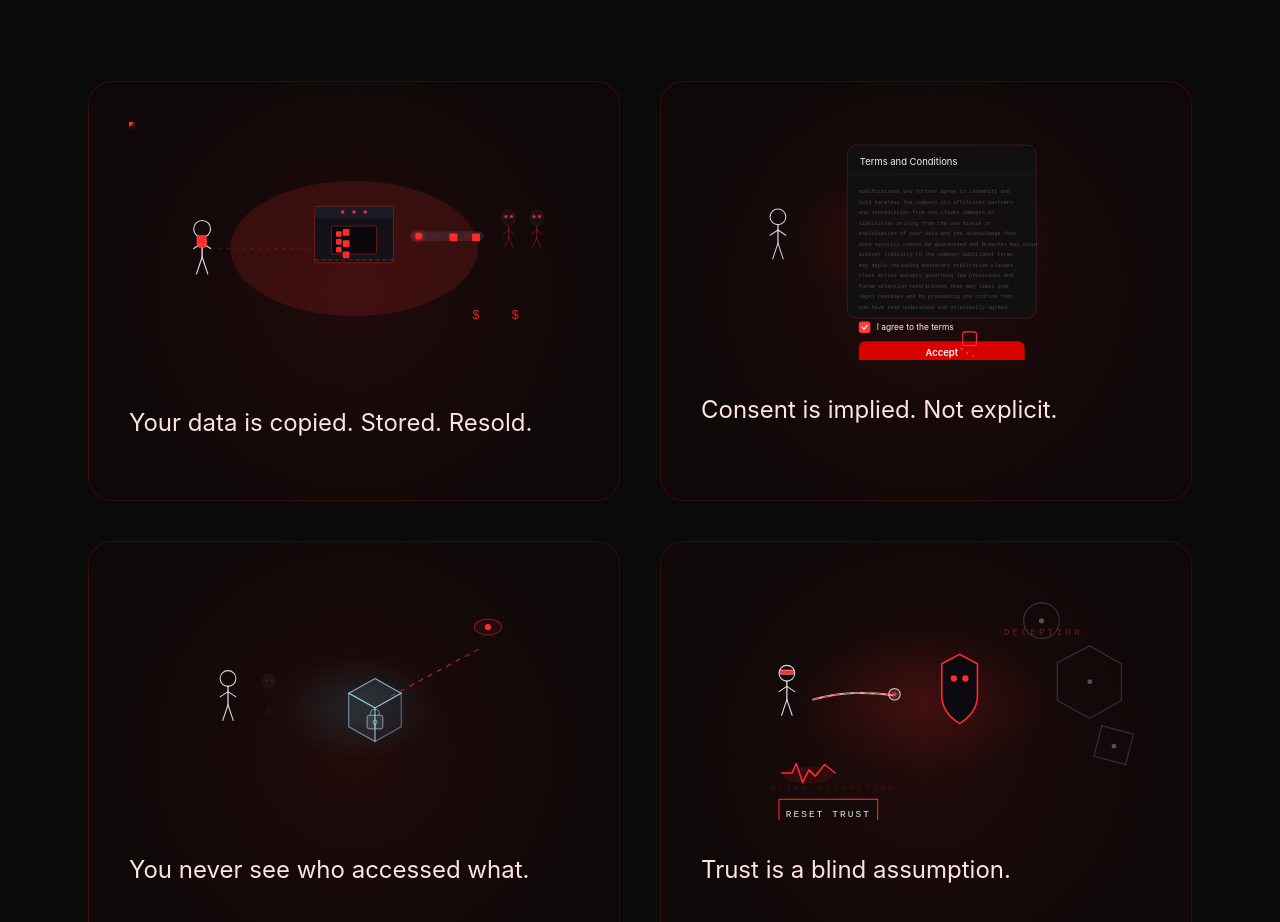
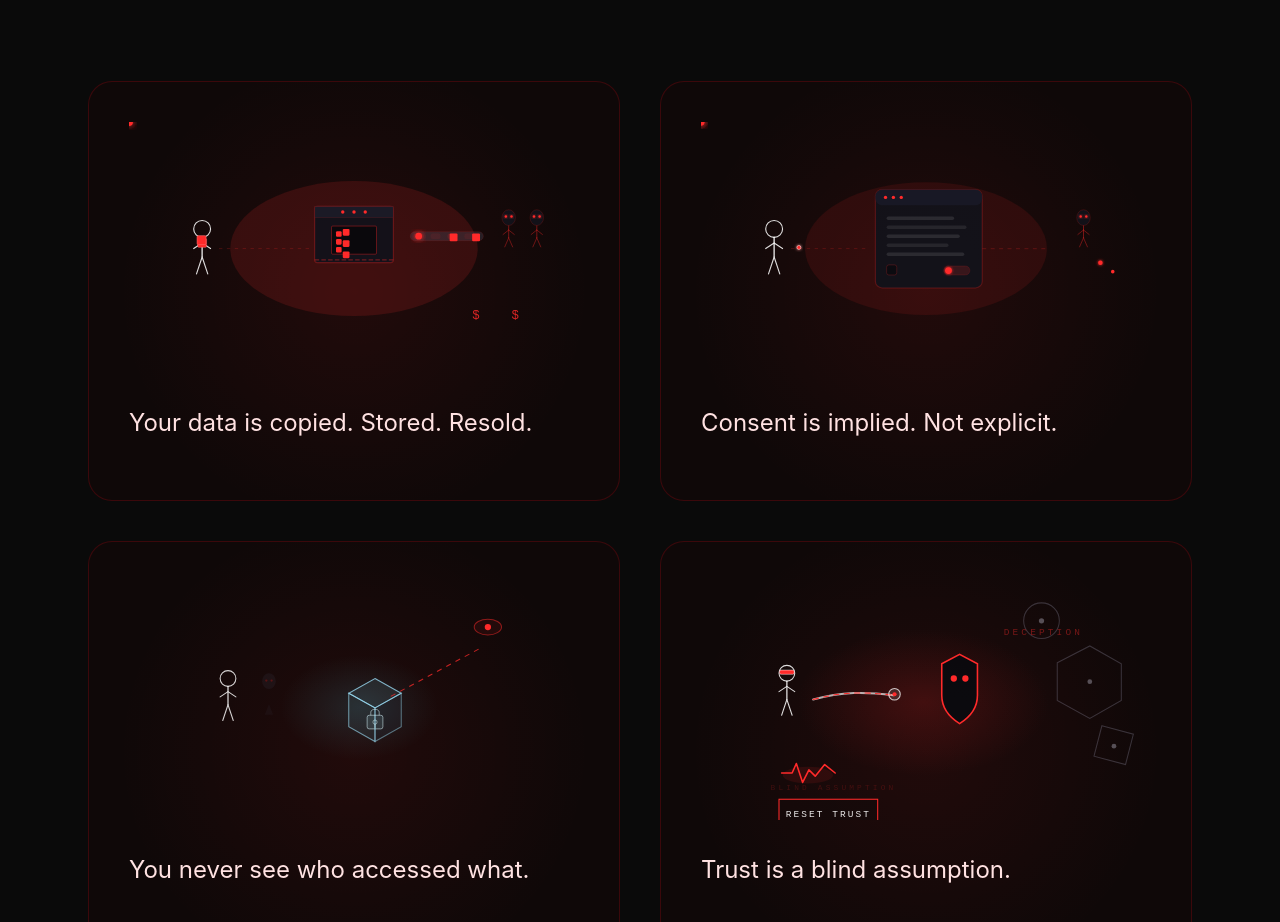
Before and after one commit to Architects-of-Change-Protocol/Architects_of_Change_Protocol, a React (Vite) app in the folder frontend/app/: page / in a window 1280 px wide. Shown: the part 1020-1942 px from the top of the page. Built offline with nearby package versions, Linux system fonts and the light colour scheme.

Commit message:
Rebuild ImplicitConsentAnimation with implied consent flow

```diff
--- a/frontend/app/src/landing/components/ImplicitConsentAnimation.tsx
+++ b/frontend/app/src/landing/components/ImplicitConsentAnimation.tsx
@@ -1,173 +1,200 @@
 export function ImplicitConsentAnimation() {
   return (
-    <div className="w-full max-w-[420px] aspect-[16/9] flex items-center justify-center">
+    <div className="w-full max-w-[470px] aspect-[16/9] flex items-center justify-center">
       <svg viewBox="0 0 800 450" className="w-full h-full">
         <defs>
-          <radialGradient id="implicitGlow" cx="50%" cy="50%" r="50%">
-            <stop offset="0%" stopColor="#ff2a2a" stopOpacity="0.16" />
-            <stop offset="100%" stopColor="#ff2a2a" stopOpacity="0" />
-          </radialGradient>
+          <filter id="redGlow" x="-50%" y="-50%" width="200%" height="200%">
+            <feGaussianBlur stdDeviation="6" result="blur" />
+            <feMerge>
+              <feMergeNode in="blur" />
+              <feMergeNode in="SourceGraphic" />
+            </feMerge>
+          </filter>
+
+          <filter id="softGlow" x="-50%" y="-50%" width="200%" height="200%">
+            <feGaussianBlur stdDeviation="3" result="blur" />
+            <feMerge>
+              <feMergeNode in="blur" />
+              <feMergeNode in="SourceGraphic" />
+            </feMerge>
+          </filter>
         </defs>
 
         <rect width="800" height="450" fill="transparent" />
-        <ellipse cx="400" cy="220" rx="250" ry="150" fill="url(#implicitGlow)">
-          <animate attributeName="opacity" values="0.6;1;0.6" dur="2.2s" repeatCount="indefinite" />
+
+        {/* ambient halo */}
+        <ellipse cx="400" cy="225" rx="215" ry="118" fill="rgba(255,42,42,0.10)">
+          <animate attributeName="rx" values="208;222;208" dur="3.2s" repeatCount="indefinite" />
+          <animate attributeName="ry" values="112;124;112" dur="3.2s" repeatCount="indefinite" />
         </ellipse>
 
-        {/* person */}
-        <g transform="translate(78,152)" stroke="rgba(255,255,255,0.8)" fill="none">
+        {/* user */}
+        <g transform="translate(90,165)" stroke="rgba(255,255,255,0.86)" fill="none">
           <circle cx="40" cy="25" r="15" strokeWidth="2" />
           <path d="M 40 40 L 40 75" strokeWidth="2.5" strokeLinecap="round" />
           <path d="M 40 50 L 25 60 M 40 50 L 55 60" strokeWidth="2" strokeLinecap="round" />
           <path d="M 40 75 L 30 105 M 40 75 L 50 105" strokeWidth="2" strokeLinecap="round" />
+
+          {/* passive cursor / no real action */}
+          <circle cx="84" cy="58" r="3.5" fill="#ff2a2a" filter="url(#softGlow)">
+            <animate attributeName="opacity" values="0.15;0.5;0.15" dur="1.8s" repeatCount="indefinite" />
+          </circle>
         </g>
 
-        {/* panel */}
-        <g transform="translate(250,40)">
+        {/* dotted implied path */}
+        <path
+          d="M 160 225 L 300 225"
+          stroke="rgba(255,42,42,0.22)"
+          strokeWidth="1.5"
+          strokeDasharray="6 8"
+          fill="none"
+        />
+
+        {/* creeping consent packet */}
+        <circle r="6" fill="#ff2a2a" filter="url(#redGlow)">
+          <animateMotion
+            dur="2.4s"
+            repeatCount="indefinite"
+            path="M 160 225 L 300 225"
+          />
+          <animate attributeName="opacity" values="0;1;1;0" dur="2.4s" repeatCount="indefinite" />
+        </circle>
+
+        {/* consent modal / terms panel */}
+        <g transform="translate(310,120)">
           <rect
             x="0"
             y="0"
-            width="360"
-            height="330"
-            rx="18"
-            fill="rgba(16,16,18,0.88)"
-            stroke="rgba(255,255,255,0.12)"
-            strokeWidth="1.2"
+            width="190"
+            height="175"
+            rx="12"
+            fill="rgba(18,18,26,0.96)"
+            stroke="rgba(255,42,42,0.26)"
+            strokeWidth="2"
           />
+
+          {/* header */}
           <rect
             x="0"
             y="0"
-            width="360"
-            height="330"
-            rx="18"
+            width="190"
+            height="28"
+            rx="12"
+            fill="rgba(26,26,38,0.92)"
+          />
+          <circle cx="18" cy="14" r="3" fill="#ff2a2a" />
+          <circle cx="32" cy="14" r="3" fill="#ff2a2a" />
+          <circle cx="46" cy="14" r="3" fill="#ff2a2a" />
+
+          {/* terms lines */}
+          <rect x="20" y="48" width="120" height="6" rx="3" fill="rgba(255,255,255,0.10)" />
+          <rect x="20" y="64" width="142" height="6" rx="3" fill="rgba(255,255,255,0.08)" />
+          <rect x="20" y="80" width="130" height="6" rx="3" fill="rgba(255,255,255,0.10)" />
+          <rect x="20" y="96" width="110" height="6" rx="3" fill="rgba(255,255,255,0.08)" />
+          <rect x="20" y="112" width="138" height="6" rx="3" fill="rgba(255,255,255,0.10)" />
+
+          {/* checkbox area */}
+          <rect x="20" y="134" width="18" height="18" rx="4" fill="rgba(0,0,0,0.35)" stroke="rgba(255,42,42,0.35)" />
+          <path
+            d="M 24 143 L 29 148 L 35 138"
             fill="none"
-            stroke="rgba(255,42,42,0.12)"
-            strokeWidth="1"
-          />
-
-          <text
-            x="24"
-            y="38"
-            fill="rgba(255,255,255,0.95)"
-            fontSize="18"
-            fontFamily="Inter, Arial, sans-serif"
-          >
-            Terms and Conditions
-          </text>
-
-          <line
-            x1="0"
-            y1="56"
-            x2="360"
-            y2="56"
-            stroke="rgba(255,255,255,0.08)"
-            strokeWidth="1"
-          />
-
-          {/* scrolling text block */}
-          <g>
-            <animateTransform
-              attributeName="transform"
-              type="translate"
-              values="0 0; 0 -18; 0 0"
-              dur="4s"
-              repeatCount="indefinite"
-            />
-            <g opacity="0.42" fontFamily="monospace" fontSize="10" fill="rgba(190,198,210,0.72)">
-              <text x="22" y="92">modifications you further agree to indemnify and</text>
-              <text x="22" y="112">hold harmless the company its affiliates partners</text>
-              <text x="22" y="132">and subsidiaries from any claims damages or</text>
-              <text x="22" y="152">liabilities arising from the use misuse or</text>
-              <text x="22" y="172">exploitation of your data and you acknowledge that</text>
-              <text x="22" y="192">data security cannot be guaranteed and breaches may occur</text>
-              <text x="22" y="212">without liability to the company additional terms</text>
-              <text x="22" y="232">may apply including mandatory arbitration clauses</text>
-              <text x="22" y="252">class action waivers governing law provisions and</text>
-              <text x="22" y="272">forum selection restrictions that may limit your</text>
-              <text x="22" y="292">legal remedies and by proceeding you confirm that</text>
-              <text x="22" y="312">you have read understood and voluntarily agreed</text>
-            </g>
-          </g>
-
-          {/* checkbox row */}
-          <g transform="translate(22,336)">
-            <rect x="0" y="0" width="22" height="22" rx="5" fill="#ff3a3a">
-              <animate attributeName="opacity" values="0.6;1;0.6" dur="1.2s" repeatCount="indefinite" />
-            </rect>
-
-            <path
-              d="M 6 11 L 10 15 L 16 7"
-              stroke="white"
-              strokeWidth="2.2"
-              fill="none"
+            stroke="#ff2a2a"
+            strokeWidth="2.4"
             strokeLinecap="round"
             strokeLinejoin="round"
+            opacity="0"
           >
-              <animate attributeName="opacity" values="0.5;1;0.5" dur="1.2s" repeatCount="indefinite" />
+            <animate attributeName="opacity" values="0;0;1;1;1;0" dur="2.4s" repeatCount="indefinite" />
           </path>
 
-            <text
-              x="34"
-              y="16"
-              fill="rgba(255,255,255,0.95)"
-              fontSize="16"
-              fontFamily="Inter, Arial, sans-serif"
+          {/* auto consent toggle */}
+          <rect x="122" y="136" width="46" height="16" rx="8" fill="rgba(255,42,42,0.16)" stroke="rgba(255,42,42,0.22)" />
+          <circle cx="130" cy="144" r="6" fill="#ff2a2a" filter="url(#softGlow)">
+            <animate attributeName="cx" values="130;130;160;160;160;130" dur="2.4s" repeatCount="indefinite" />
+          </circle>
+
+          {/* accepted stamp */}
+          <g transform="translate(108,52) rotate(-12)">
+            <rect
+              x="0"
+              y="0"
+              width="62"
+              height="22"
+              rx="4"
+              fill="rgba(255,42,42,0.10)"
+              stroke="rgba(255,42,42,0.50)"
+              strokeWidth="1.5"
+              opacity="0"
             >
-              I agree to the terms
-            </text>
-          </g>
-
-          {/* accept button pulses */}
-          <g transform="translate(22,374)">
-            <rect x="0" y="0" width="316" height="44" rx="12" fill="#d90000">
-              <animate attributeName="fill-opacity" values="0.82;1;0.82" dur="1.1s" repeatCount="indefinite" />
+              <animate attributeName="opacity" values="0;0;0.95;0.95;0.95;0" dur="2.4s" repeatCount="indefinite" />
             </rect>
             <text
-              x="158"
-              y="28"
+              x="31"
+              y="15"
               textAnchor="middle"
-              fill="white"
-              fontSize="18"
-              fontWeight="600"
-              fontFamily="Inter, Arial, sans-serif"
+              fill="#ff2a2a"
+              fontSize="10"
+              fontWeight="700"
+              letterSpacing="1"
+              opacity="0"
             >
-              Accept
+              ACCEPTED
+              <animate attributeName="opacity" values="0;0;1;1;1;0" dur="2.4s" repeatCount="indefinite" />
             </text>
           </g>
         </g>
 
-        {/* escaping checkbox with obvious movement */}
-        <g transform="translate(470,396)">
-          <g>
-            <animateTransform
-              attributeName="transform"
-              type="translate"
-              values="0 0; 12 -16; 0 0"
-              dur="1.4s"
+        {/* leak to the right */}
+        <path
+          d="M 500 225 L 620 225"
+          stroke="rgba(255,42,42,0.18)"
+          strokeWidth="2"
+          strokeDasharray="7 8"
+          fill="none"
+        />
+
+        <circle r="6" fill="#ff2a2a" filter="url(#redGlow)">
+          <animateMotion
+            dur="2.4s"
+            begin="1.1s"
             repeatCount="indefinite"
+            path="M 500 225 L 620 225"
           />
-            <rect
-              x="0"
-              y="0"
-              width="26"
-              height="26"
-              rx="4"
-              fill="none"
-              stroke="#ff3a3a"
-              strokeWidth="2"
+          <animate attributeName="opacity" values="0;0;1;1;0" dur="2.4s" repeatCount="indefinite" />
+        </circle>
+
+        {/* silent recipient / system actor */}
+        <g transform="translate(655,150)">
+          <ellipse
+            cx="25"
+            cy="20"
+            rx="12"
+            ry="14"
+            fill="rgba(18,18,26,0.96)"
+            stroke="rgba(255,42,42,0.24)"
+            strokeWidth="1.2"
           />
+          <path d="M 25 34 L 25 56" stroke="rgba(255,42,42,0.42)" strokeWidth="1.8" fill="none" />
+          <path d="M 25 42 L 15 50" stroke="rgba(255,42,42,0.42)" strokeWidth="1.6" fill="none" strokeLinecap="round" />
+          <path d="M 25 42 L 35 50" stroke="rgba(255,42,42,0.42)" strokeWidth="1.6" fill="none" strokeLinecap="round" />
+          <path d="M 25 56 L 18 72" stroke="rgba(255,42,42,0.42)" strokeWidth="1.6" fill="none" strokeLinecap="round" />
+          <path d="M 25 56 L 32 72" stroke="rgba(255,42,42,0.42)" strokeWidth="1.6" fill="none" strokeLinecap="round" />
+
+          <circle cx="20" cy="18" r="2.1" fill="#ff2a2a" filter="url(#softGlow)">
+            <animate attributeName="opacity" values="0.35;1;0.35" dur="1.2s" repeatCount="indefinite" />
+          </circle>
+          <circle cx="30" cy="18" r="2.1" fill="#ff2a2a" filter="url(#softGlow)">
+            <animate attributeName="opacity" values="0.35;1;0.35" dur="1.2s" begin="0.12s" repeatCount="indefinite" />
+          </circle>
         </g>
 
-          <circle cx="-2" cy="33" r="2.2" fill="#ff3a3a">
-            <animate attributeName="opacity" values="0.2;1;0.2" dur="1.2s" repeatCount="indefinite" />
+        {/* passive status dots */}
+        <circle cx="710" cy="250" r="4" fill="#ff2a2a" filter="url(#softGlow)">
+          <animate attributeName="opacity" values="0.2;1;0.2" dur="1.6s" repeatCount="indefinite" />
         </circle>
-          <circle cx="8" cy="40" r="2" fill="#ff3a3a">
-            <animate attributeName="opacity" values="0.15;0.8;0.15" dur="1.2s" begin="0.15s" repeatCount="indefinite" />
+        <circle cx="732" cy="266" r="3.2" fill="#ff2a2a">
+          <animate attributeName="opacity" values="0.2;1;0.2" dur="1.6s" begin="0.25s" repeatCount="indefinite" />
         </circle>
-          <circle cx="20" cy="46" r="1.8" fill="#ff3a3a">
-            <animate attributeName="opacity" values="0.1;0.6;0.1" dur="1.2s" begin="0.3s" repeatCount="indefinite" />
-          </circle>
-        </g>
       </svg>
     </div>
   );
```
Lines whose indentation alone changed are shown as unchanged.
